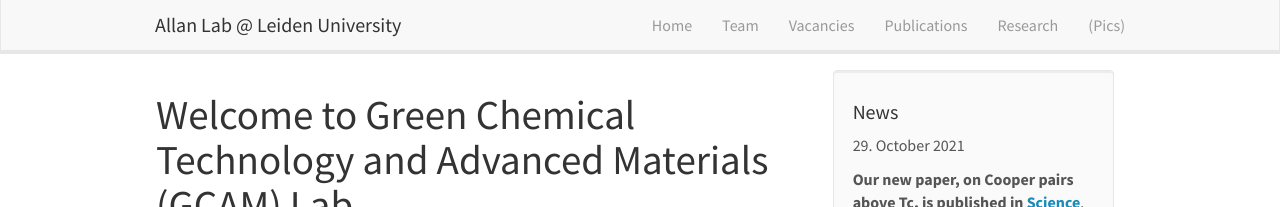
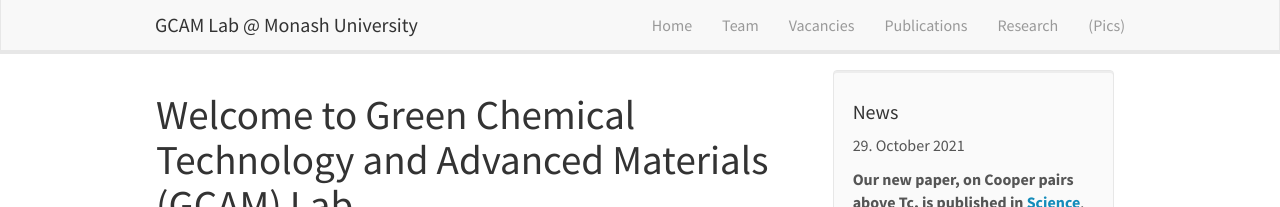
Before and after one commit to GCAMLab/GCAMLab.github.io, a Jekyll site: the page built from _pages/home.md, in a window 1280 px wide. Shown: the top 207 px of the page. Built offline with Jekyll 4.4.1, drawn with Linux system fonts in a browser that asks for light colours; nearby versions of some CDN libraries.

Commit message:
Update header.html

```diff
--- a/_includes/header.html
+++ b/_includes/header.html
@@ -8,7 +8,7 @@
 		<span class="icon-bar"></span>
 	  </button>
 
-    <a class="navbar-brand" href="{{ site.url }}{{ site.baseurl }}/">Allan Lab @ Leiden University</a>
+    <a class="navbar-brand" href="{{ site.url }}{{ site.baseurl }}/">GCAM Lab @ Monash University</a>
 	</div>
 	<div class="collapse navbar-collapse" id="navbar-collapse-1">
 	  <ul class="nav navbar-nav navbar-right">
```
